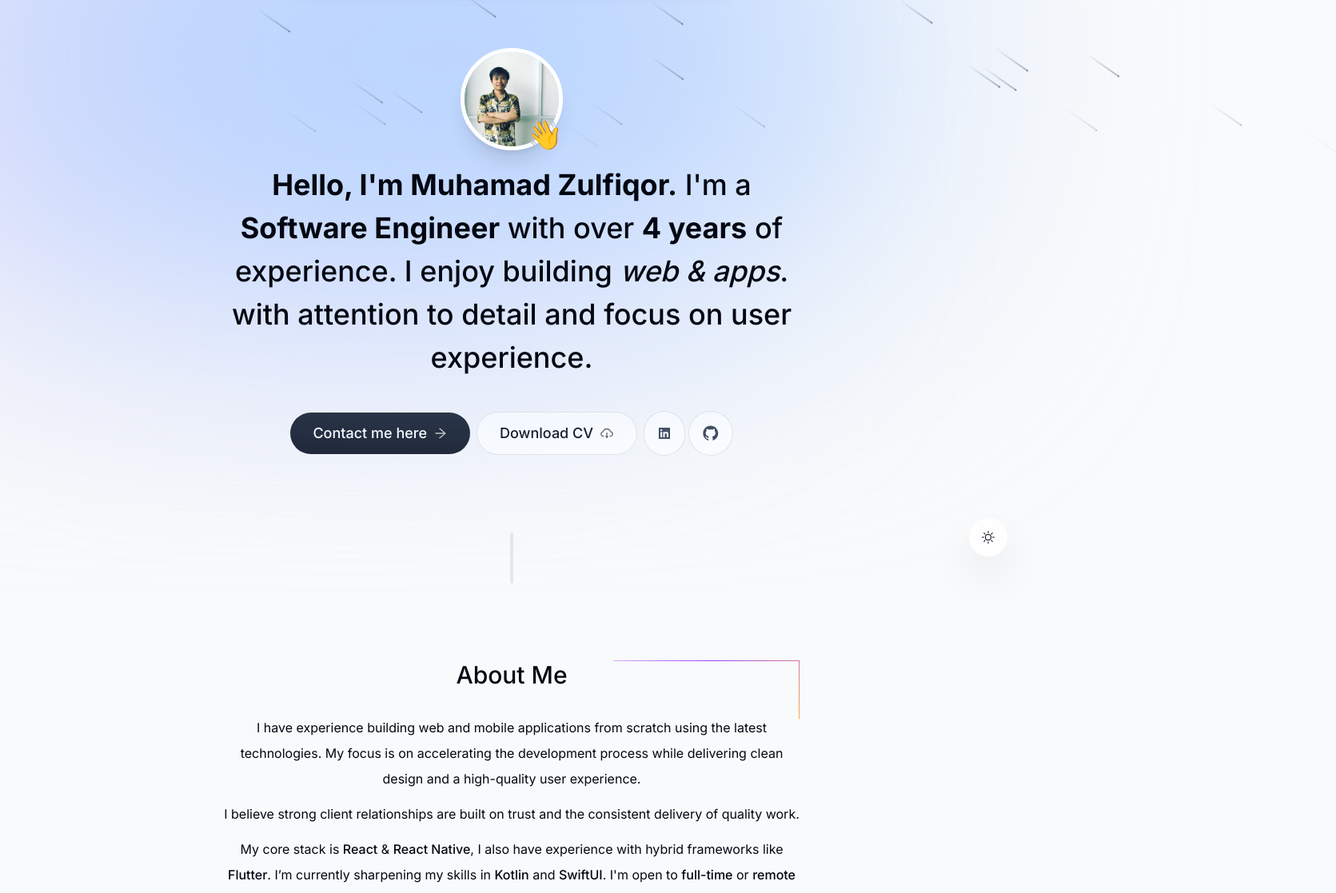
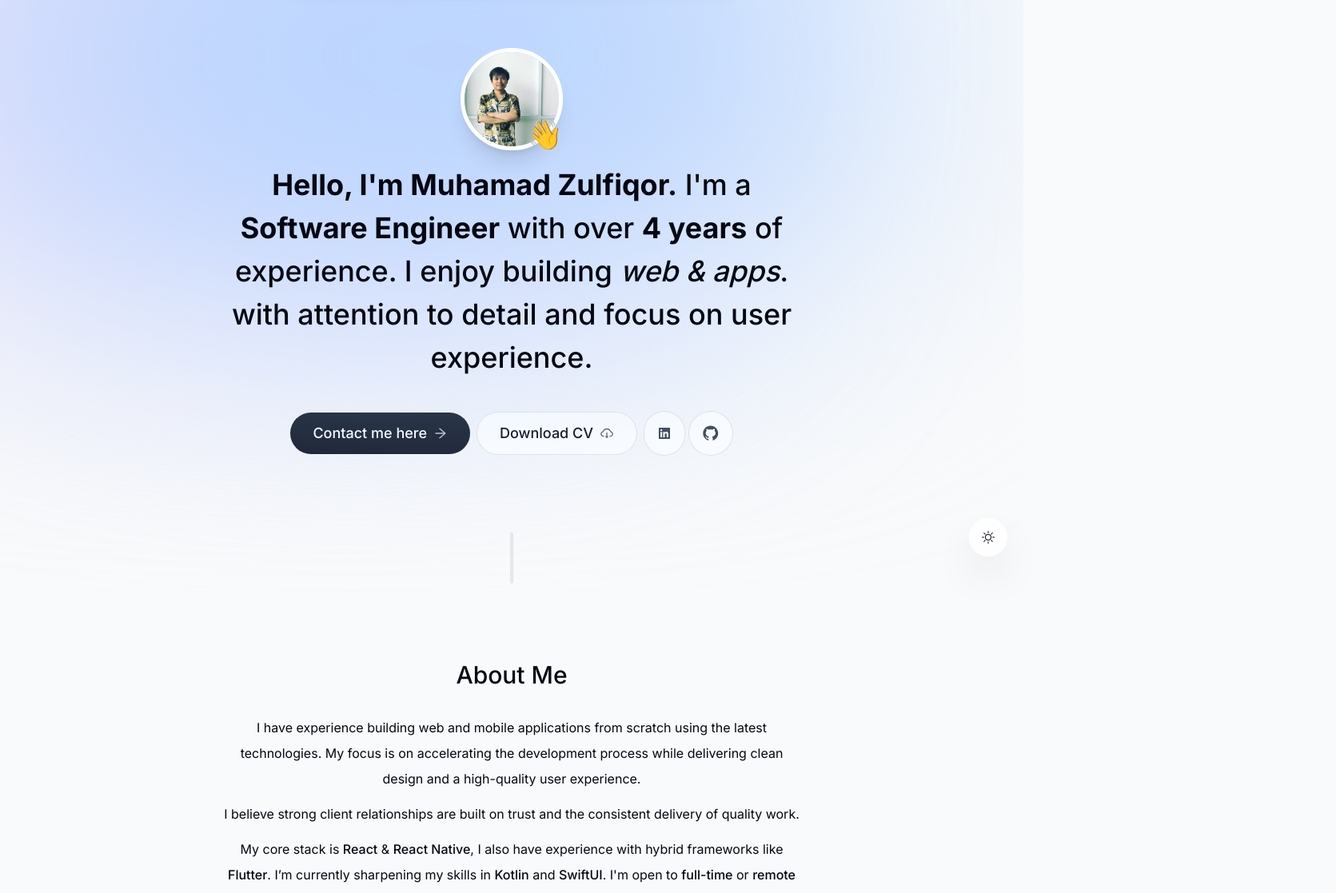
Before and after one commit to kabitacode/portfolio-me, a Next.js app: page / in a window 1280 px wide. Shown: the part 84-1201 px from the top of the page at 80% size, 1671 px wide, since content can reach past the window. Built offline with nearby package versions, Linux system fonts and the light colour scheme.

Commit message:
✨ feat : update

```diff
--- a/components/about.tsx
+++ b/components/about.tsx
@@ -4,8 +4,6 @@ import SectionHeading from './section-heading'
 import { motion } from "framer-motion";
 import { useInView } from 'react-intersection-observer';
 import { useActiveSectionContext } from '@/utils/hooks';
-import { BorderBeam } from "@/components/magicui/border-beam";
-
 
 export default function About() {
   const { ref, inView } = useInView();
@@ -27,8 +25,6 @@ export default function About() {
       transition={{ delay: 0.175 }}
       id="about"
     >
-      <BorderBeam size={250} duration={12} delay={9} />
-
       <SectionHeading>About Me</SectionHeading>
 
       <p className="mb-3">
--- a/components/contact.tsx
+++ b/components/contact.tsx
@@ -8,7 +8,6 @@ import { useInView } from 'react-intersection-observer';
 import { useActiveSectionContext } from '@/utils/hooks';
 import { useForm } from 'react-hook-form';
 import toast, { Toaster } from 'react-hot-toast';
-import { BorderBeam } from "@/components/magicui/border-beam";
 
 interface DataProps {
   name: string;
@@ -88,8 +87,6 @@ export default function Contact() {
         once: true
       }}
     >
-            <BorderBeam size={250} duration={12} delay={9} />
-
       <SectionHeading>Contact Me</SectionHeading>
       <p className='text-gray-700 -mt-6 dark:text-white/80'>Please contact me directly at{" "}
         <a href="mailto:muhamadzulfiqor77@gmail.com" className='underline'>
--- a/components/intro.tsx
+++ b/components/intro.tsx
@@ -8,7 +8,6 @@ import Link from 'next/link';
 import { AiOutlineArrowRight, AiOutlineCloudDownload, AiFillGithub, AiFillLinkedin } from "react-icons/ai";
 import { useInView } from 'react-intersection-observer';
 import { useActiveSectionContext } from '@/utils/hooks';
-import Meteors from "@/components/magicui/meteors";
 
 export default function Intro() {
 
@@ -24,7 +23,6 @@ export default function Intro() {
   return (
     <section ref={ref} className='mb-28 max-w-[50rem] text-center sm:mb-0'>
       <div className="flex items-center justify-center">
-      <Meteors number={30} />
         <div className='relative'>
           <motion.div
             initial={{ opacity: 0, scale: 0 }}
--- a/components/magicui/border-beam.tsx
+++ /dev/null
@@ -1,49 +0,0 @@
-import { cn } from "@/lib/utils";
-
-interface BorderBeamProps {
-  className?: string;
-  size?: number;
-  duration?: number;
-  borderWidth?: number;
-  anchor?: number;
-  colorFrom?: string;
-  colorTo?: string;
-  delay?: number;
-}
-
-export const BorderBeam = ({
-  className,
-  size = 200,
-  duration = 15,
-  anchor = 90,
-  borderWidth = 1.5,
-  colorFrom = "#ffaa40",
-  colorTo = "#9c40ff",
-  delay = 0,
-}: BorderBeamProps) => {
-  return (
-    <div
-      style={
-        {
-          "--size": size,
-          "--duration": duration,
-          "--anchor": anchor,
-          "--border-width": borderWidth,
-          "--color-from": colorFrom,
-          "--color-to": colorTo,
-          "--delay": `-${delay}s`,
-        } as React.CSSProperties
-      }
-      className={cn(
-        "pointer-events-none absolute inset-0 rounded-[inherit] [border:calc(var(--border-width)*1px)_solid_transparent]",
-
-        // mask styles
-        "![mask-clip:padding-box,border-box] ![mask-composite:intersect] [mask:linear-gradient(transparent,transparent),linear-gradient(white,white)]",
-
-        // pseudo styles
-        "after:absolute after:aspect-square after:w-[calc(var(--size)*1px)] after:animate-border-beam after:[animation-delay:var(--delay)] after:[background:linear-gradient(to_left,var(--color-from),var(--color-to),transparent)] after:[offset-anchor:calc(var(--anchor)*1%)_50%] after:[offset-path:rect(0_auto_auto_0_round_calc(var(--size)*1px))]",
-        className,
-      )}
-    />
-  );
-};
--- a/components/magicui/meteors.tsx
+++ /dev/null
@@ -1,44 +0,0 @@
-"use client";
-
-import { useEffect, useState } from "react";
-
-import { cn } from "@/lib/utils";
-
-interface MeteorsProps {
-  number?: number;
-}
-export const Meteors = ({ number = 20 }: MeteorsProps) => {
-  const [meteorStyles, setMeteorStyles] = useState<Array<React.CSSProperties>>(
-    [],
-  );
-
-  useEffect(() => {
-    const styles = [...new Array(number)].map(() => ({
-      top: -5,
-      left: Math.floor(Math.random() * window.innerWidth) + "px",
-      animationDelay: Math.random() * 1 + 0.2 + "s",
-      animationDuration: Math.floor(Math.random() * 8 + 2) + "s",
-    }));
-    setMeteorStyles(styles);
-  }, [number]);
-
-  return (
-    <>
-      {[...meteorStyles].map((style, idx) => (
-        // Meteor Head
-        <span
-          key={idx}
-          className={cn(
-            "pointer-events-none absolute left-1/2 top-1/2 size-0.5 rotate-[215deg] animate-meteor rounded-full bg-slate-500 shadow-[0_0_0_1px_#ffffff10]",
-          )}
-          style={style}
-        >
-          {/* Meteor Tail */}
-          <div className="pointer-events-none absolute top-1/2 -z-10 h-px w-[50px] -translate-y-1/2 bg-gradient-to-r from-slate-500 to-transparent" />
-        </span>
-      ))}
-    </>
-  );
-};
-
-export default Meteors;
--- a/components/magicui/orbiting-circles.tsx
+++ /dev/null
@@ -1,58 +0,0 @@
-import { cn } from "@/lib/utils";
-
-export interface OrbitingCirclesProps {
-  className?: string;
-  children?: React.ReactNode;
-  reverse?: boolean;
-  duration?: number;
-  delay?: number;
-  radius?: number;
-  path?: boolean;
-}
-
-export default function OrbitingCircles({
-  className,
-  children,
-  reverse,
-  duration = 20,
-  delay = 10,
-  radius = 50,
-  path = true,
-}: OrbitingCirclesProps) {
-  return (
-    <>
-      {path && (
-        <svg
-          xmlns="http://www.w3.org/2000/svg"
-          version="1.1"
-          className="pointer-events-none absolute inset-0 size-full"
-        >
-          <circle
-            className="stroke-black/10 stroke-1 dark:stroke-white/10"
-            cx="50%"
-            cy="50%"
-            r={radius}
-            fill="none"
-          />
-        </svg>
-      )}
-
-      <div
-        style={
-          {
-            "--duration": duration,
-            "--radius": radius,
-            "--delay": -delay,
-          } as React.CSSProperties
-        }
-        className={cn(
-          "absolute flex size-full transform-gpu animate-orbit items-center justify-center rounded-full border bg-black/10 [animation-delay:calc(var(--delay)*1000ms)] dark:bg-white/10",
-          { "[animation-direction:reverse]": reverse },
-          className,
-        )}
-      >
-        {children}
-      </div>
-    </>
-  );
-}
--- a/package.json
+++ b/package.json
@@ -20,7 +20,6 @@
     "eslint": "8.46.0",
     "eslint-config-next": "13.4.13",
     "framer-motion": "^10.18.0",
-    "lucide-react": "^0.438.0",
     "next": "13.4.13",
     "postcss": "8.4.27",
     "react": "18.2.0",
```
Also changed, not shown: 1 other file (tests, documents, lock files or other folders).
